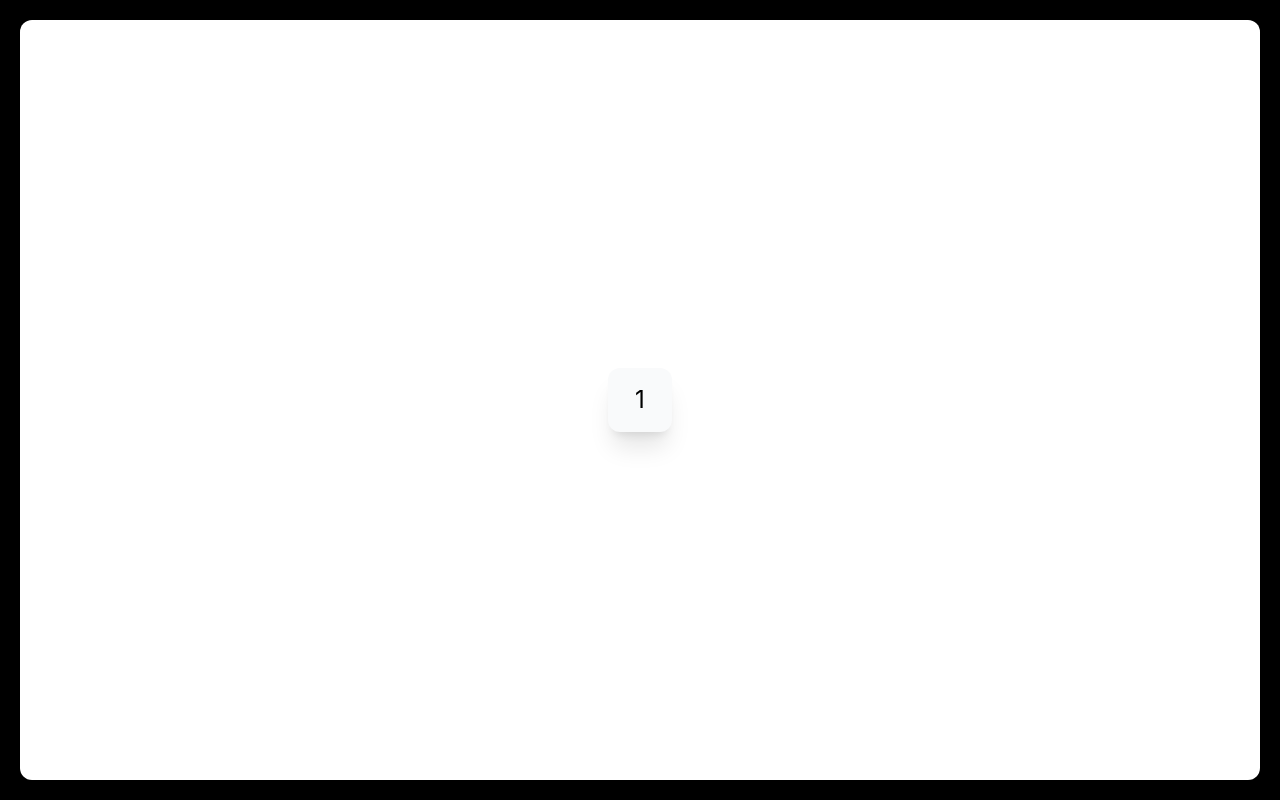
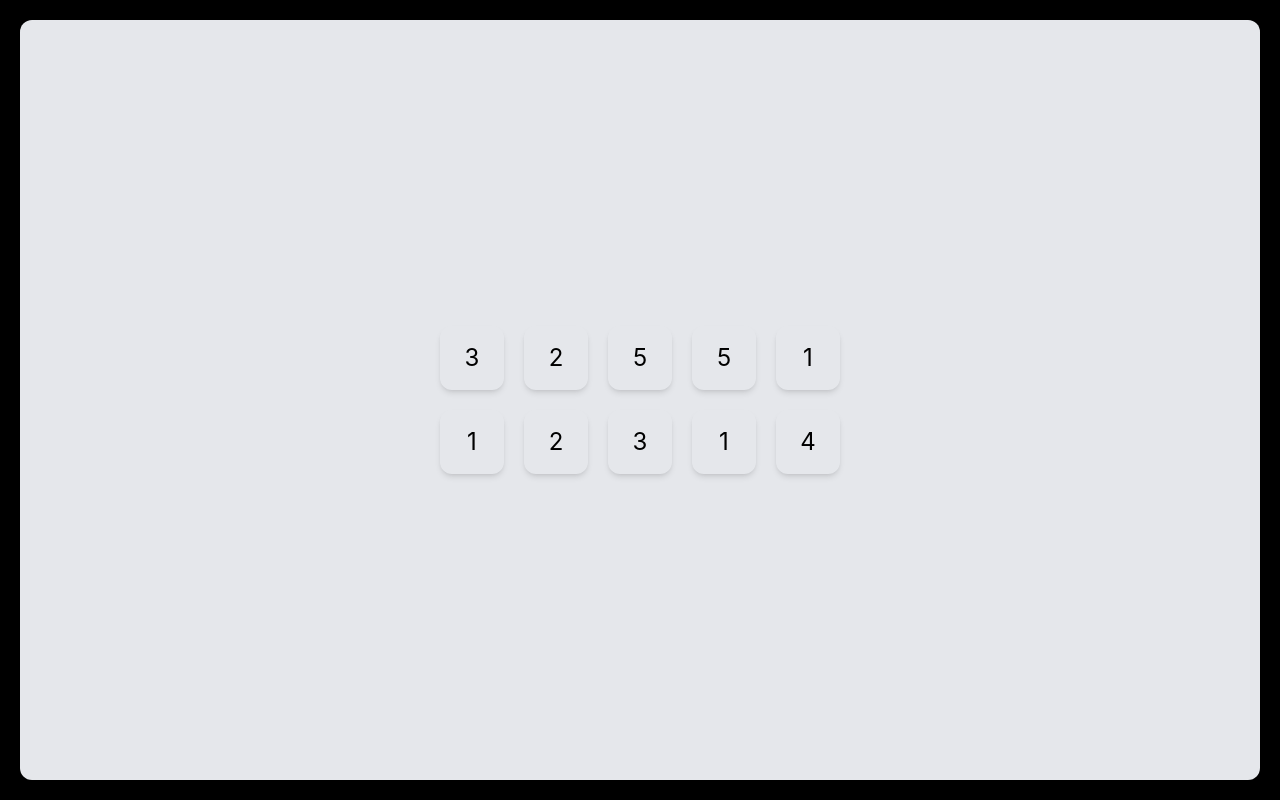
Before and after one commit to didier-bazayesu/tenzies-game, a React (Vite) app: page / in a window 1280 px wide. Built offline with nearby package versions, Linux system fonts and the light colour scheme.

Commit message:
feat: rendering the component of number

```diff
--- a/src/components/Main.jsx
+++ b/src/components/Main.jsx
@@ -1,18 +1,38 @@
-import React from 'react'
+import React, { useState } from 'react'
 
 function Main() {
+    let[dice,setDice]= useState(generateAllNumber())
+    function generateAllNumber (){
+        let array = []
+        for(let i=1 ; i<=10 ;i++ ) {
+             let data = Math.floor(Math.random()*6)
+             if(data == 0) data = 1;
+             array.push(data);
+        }
+        console.log("rendered")
+        return array
+
+    }
+
   return (
     <section className="bg-black w-full h-screen p-5">
-      <div className="bg-white w-full h-full flex justify-center items-center rounded-xl">
-        <button
-        className='
 
-         rounded-xl
-         w-16 h-16
-         text-2xl
-         shadow-xl
-          bg-gray-50'>
-        1</button>
+      <div className="bg-gray-200 w-full h-full flex justify-center items-center rounded-xl ">
+          <div className='grid grid-cols-5 grid-rows-2 gap-5'>
+        {dice.map((elem,index)=>
+           <button
+             key={index}
+            className='
+            hover:bg-amber-400
+            hover:cursor-pointer
+            rounded-xl
+            w-16 h-16
+            text-2xl
+            shadow-md
+            '>
+            {elem}</button>
+      )}
+       </div>
       </div>
     </section>
   )
```
